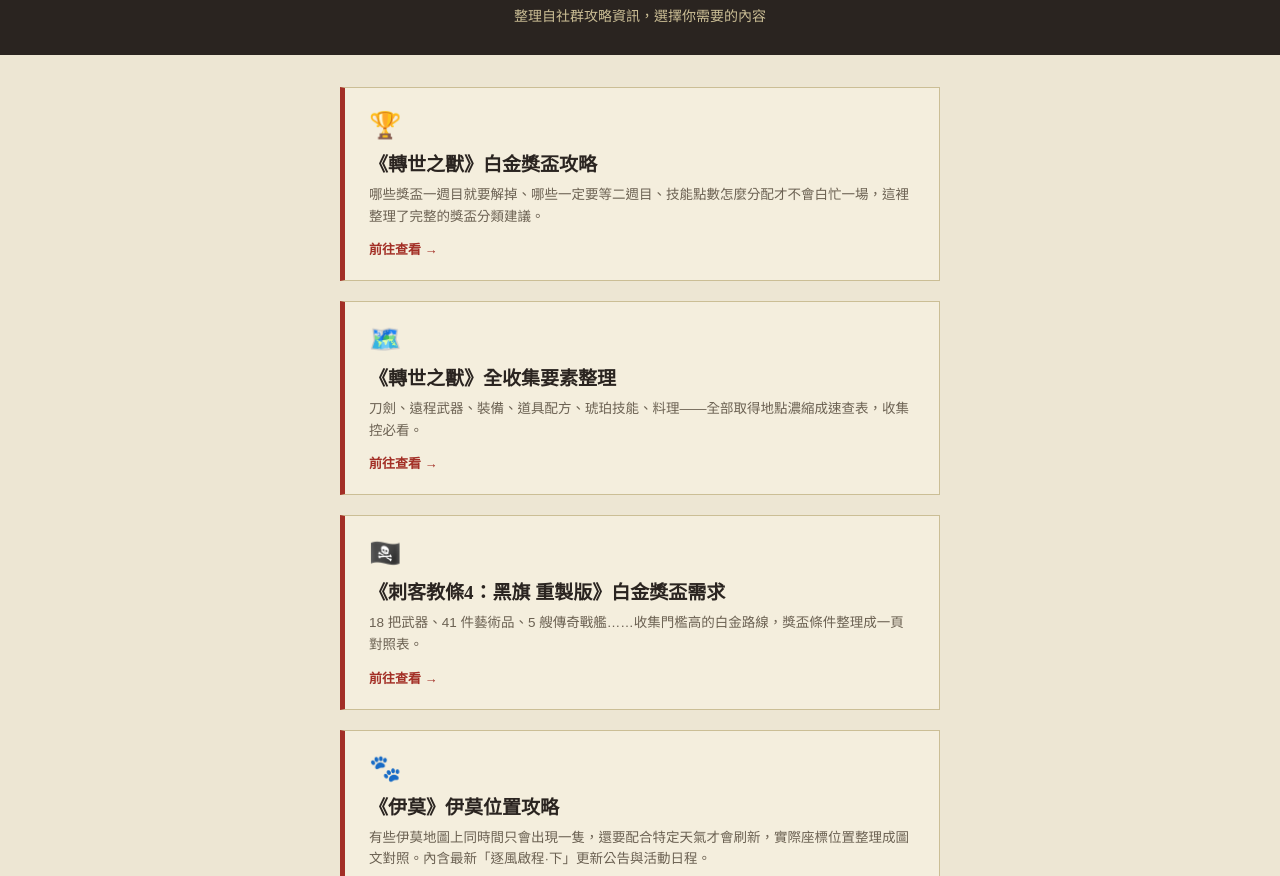
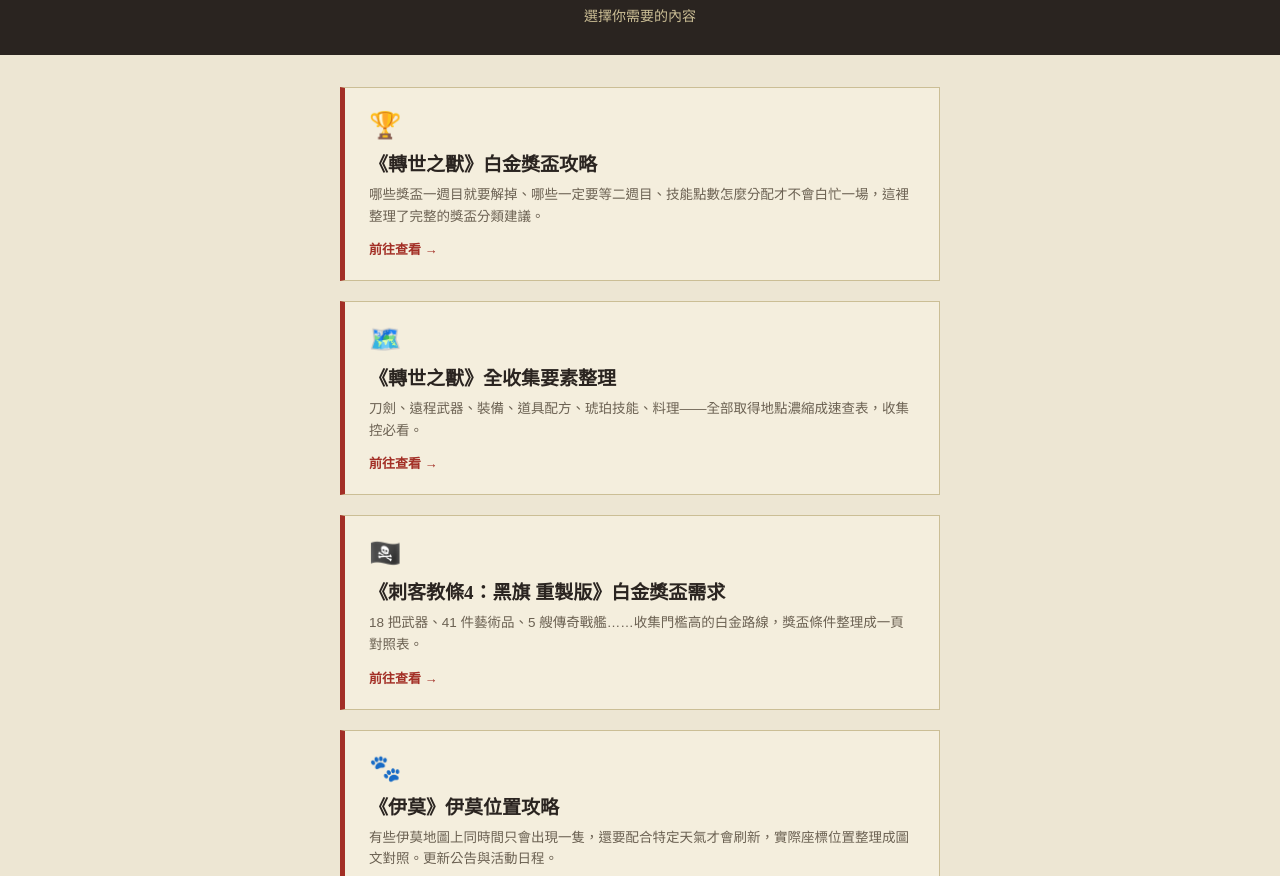
Before and after one commit to spawlers8/spawlers8.github.io, a plain HTML site: page game-guide-index.html in a window 1280 px wide. Shown: the part 76-952 px from the top of the page. Drawn offline with Linux system fonts and the light colour scheme.

Commit message:
Update game-guide-index.html

```diff
--- a/game-guide-index.html
+++ b/game-guide-index.html
@@ -103,7 +103,7 @@
 
   <div class="header">
     <h1>遊戲攻略選單</h1>
-    <p>整理自社群攻略資訊，選擇你需要的內容</p>
+    <p>選擇你需要的內容</p>
   </div>
 
   <div class="container">
@@ -132,7 +132,7 @@
     <a class="card" href="./game-guide-emo.html">
       <span class="icon">🐾</span>
       <h2>《伊莫》伊莫位置攻略</h2>
-      <p>有些伊莫地圖上同時間只會出現一隻，還要配合特定天氣才會刷新，實際座標位置整理成圖文對照。內含最新「逐風啟程·下」更新公告與活動日程。</p>
+      <p>有些伊莫地圖上同時間只會出現一隻，還要配合特定天氣才會刷新，實際座標位置整理成圖文對照。更新公告與活動日程。</p>
       <span class="arrow">前往查看 →</span>
     </a>
 
@@ -151,7 +151,7 @@
     </a>
 
     <div class="footer-note">
-      內容整理改寫自各遊戲的社群攻略分享，詳細圖文說明請至各頁面標示的原文參考。
+      醬醬●2026
     </div>
 
   </div>
```
